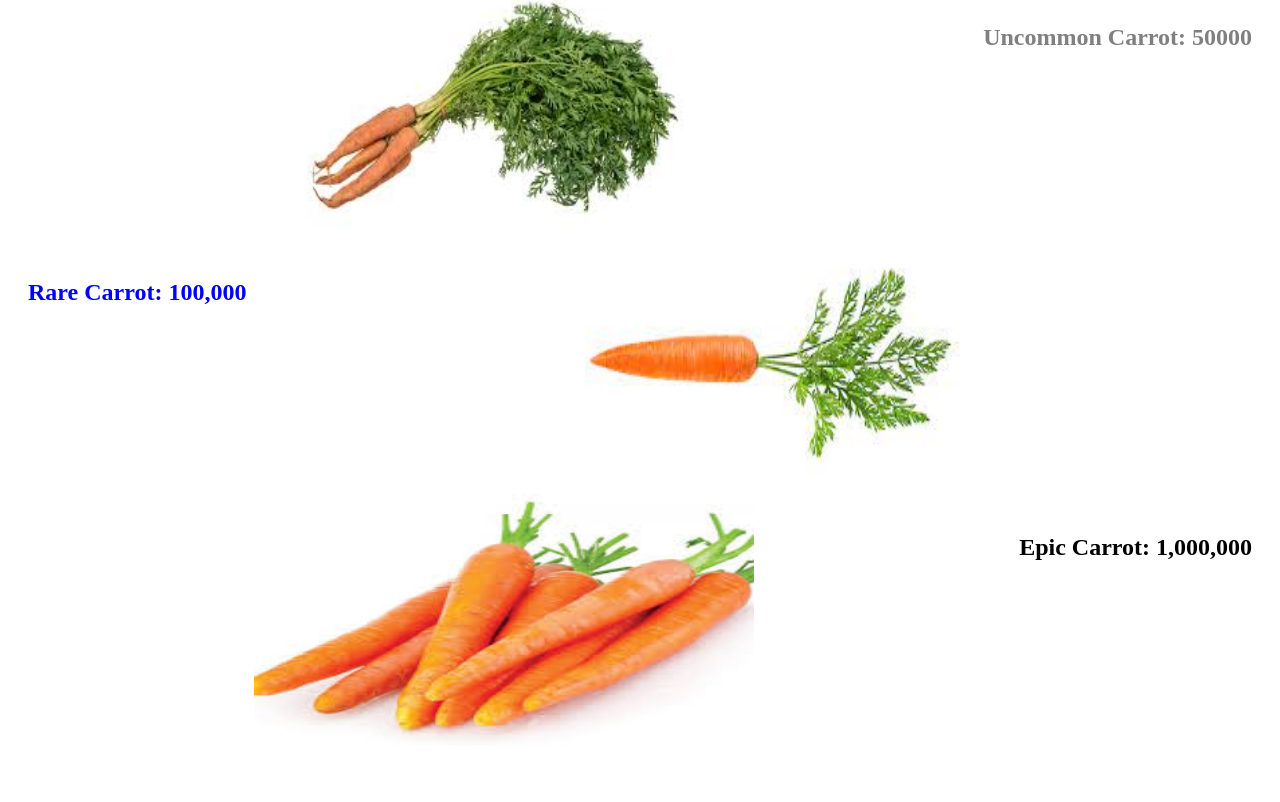
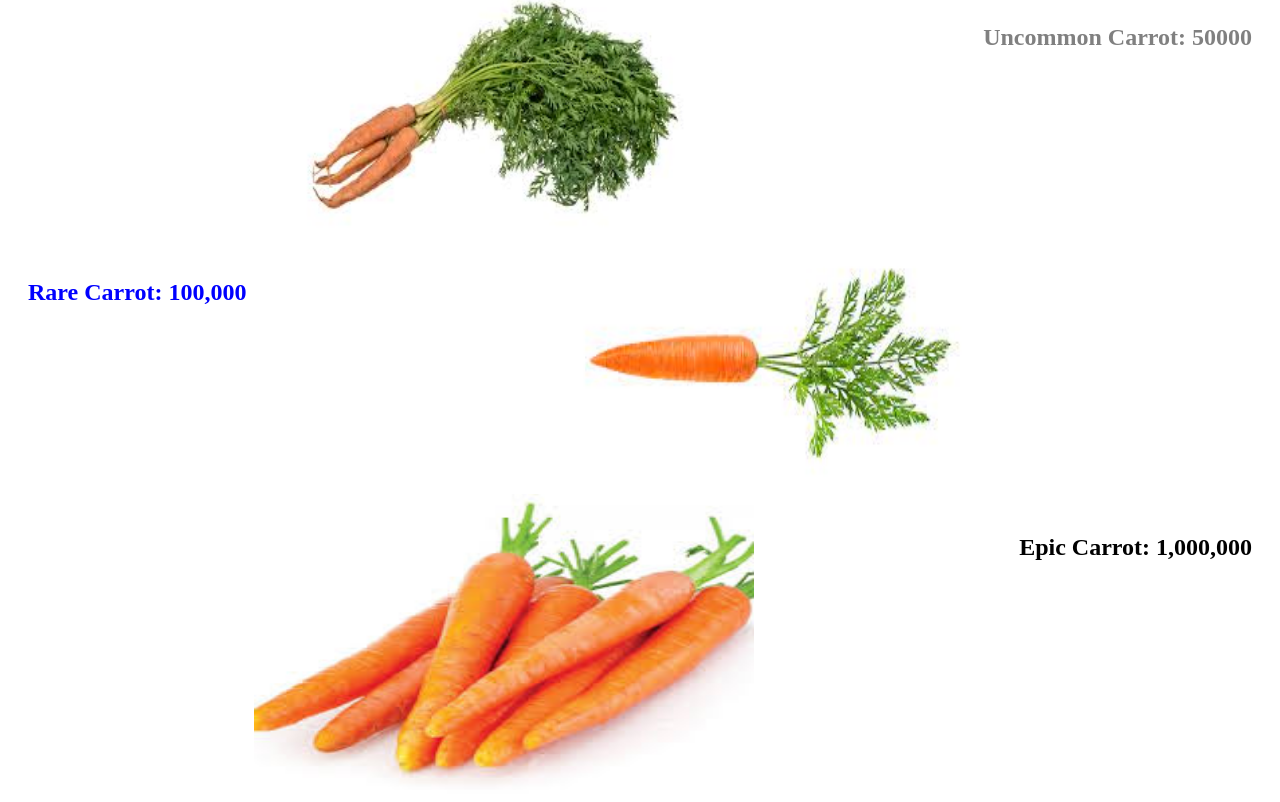
Before and after one commit to carrotclicker/carrotclicker.github.io, a plain HTML site: page index.html in a window 1280 px wide. Shown: the part 1405-2207 px from the top of the page. Before the commit the page ends 2162 px from the top, so only its background shows below. Drawn offline with Linux system fonts and the light colour scheme.

Commit message:
Update index.html

```diff
--- a/index.html
+++ b/index.html
@@ -62,7 +62,7 @@
 
       <h2 id="epicCarrotUpgradeText" style="padding:20px;float:right">Epic Carrot: 1,000,000</h2>
 
-      <img src="epic_carrot.jpeg" width="500" height="255" id="epicCarrotUpgradeButton" onclick="epicCarrotUpgradeClick()">
+      <img src="epic_carrot.jpeg" width="500" height="300" id="epicCarrotUpgradeButton" onclick="epicCarrotUpgradeClick()">
     </div>
   </body>
 </html>
```
